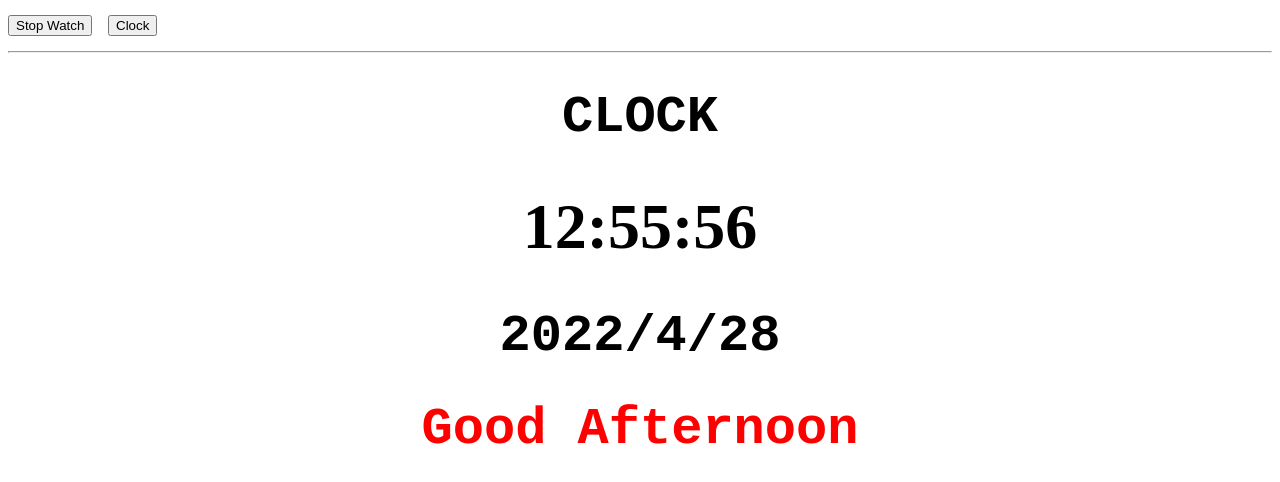
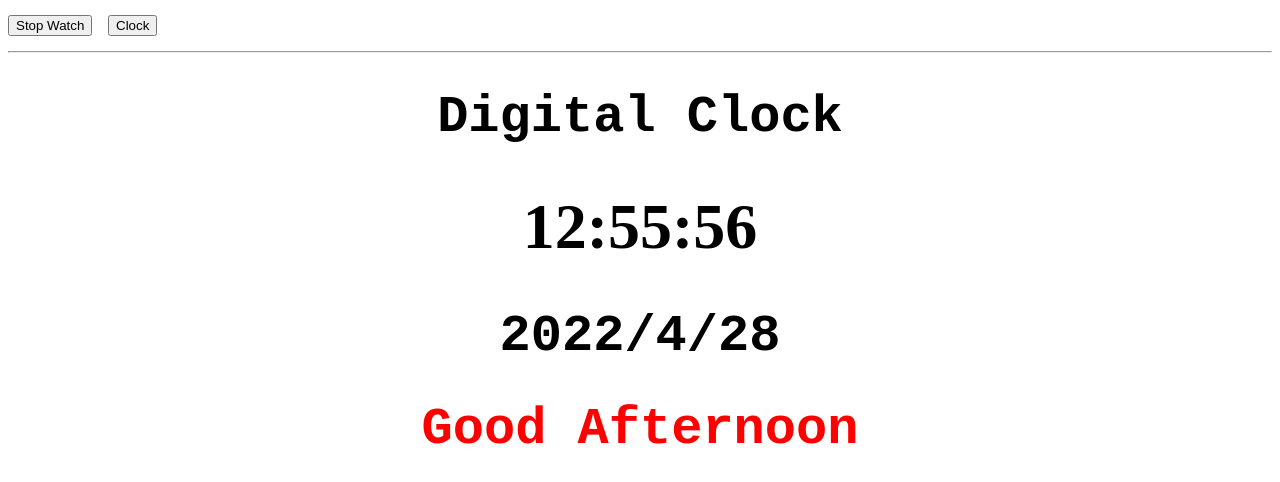
Before and after one commit to bikalthapa/clock, a plain HTML site: page index.html in a window 1280 px wide. Both pictures are taken after a click on the button "Clock". Drawn offline with Linux system fonts and the light colour scheme.

Commit message:
Update index.html

```diff
--- a/index.html
+++ b/index.html
@@ -19,7 +19,7 @@
 <hr>
 
 <div id="clock" class="invisible">
-<h1>CLOCK</h1>
+<h1>Digital Clock</h1>
 <h1 id="headtime"><span id="hour">Hour</span>:<span id="minute"> minute</span>:<span id="second">second</span></h1>
 <h1 id="date">date</h1>
 <h1 id="saluting">Saluting</h1>
```
